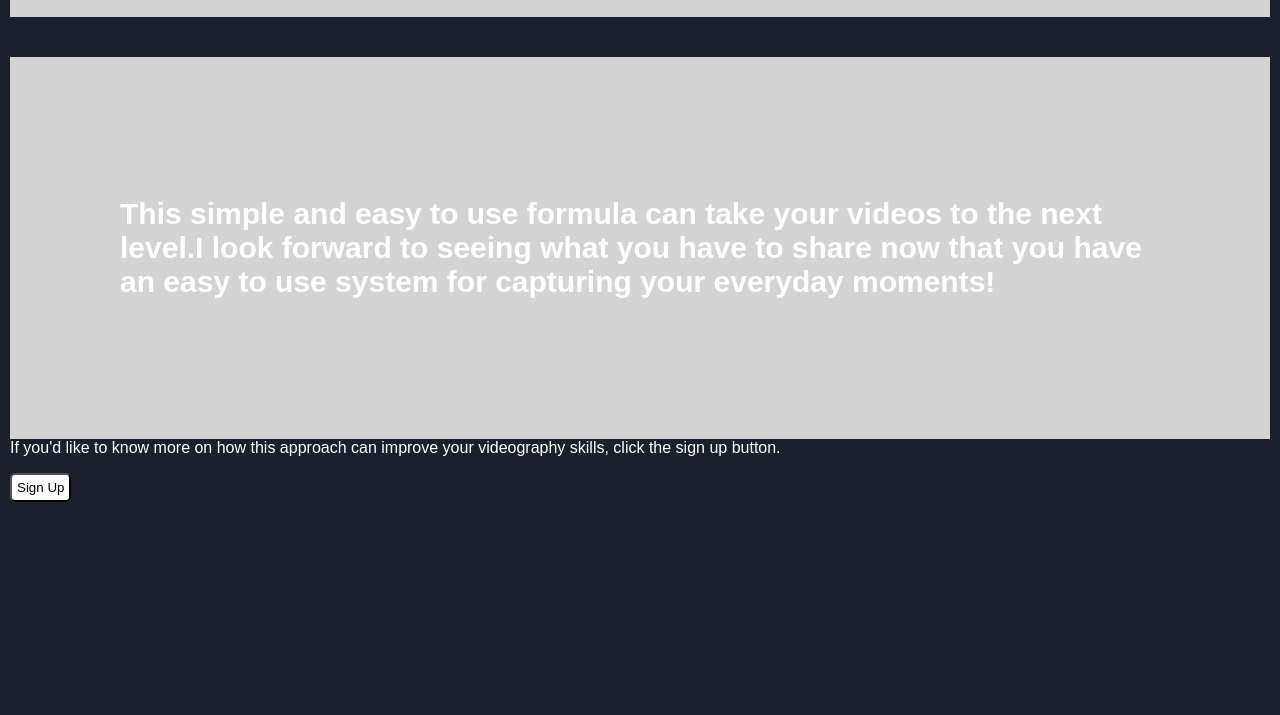
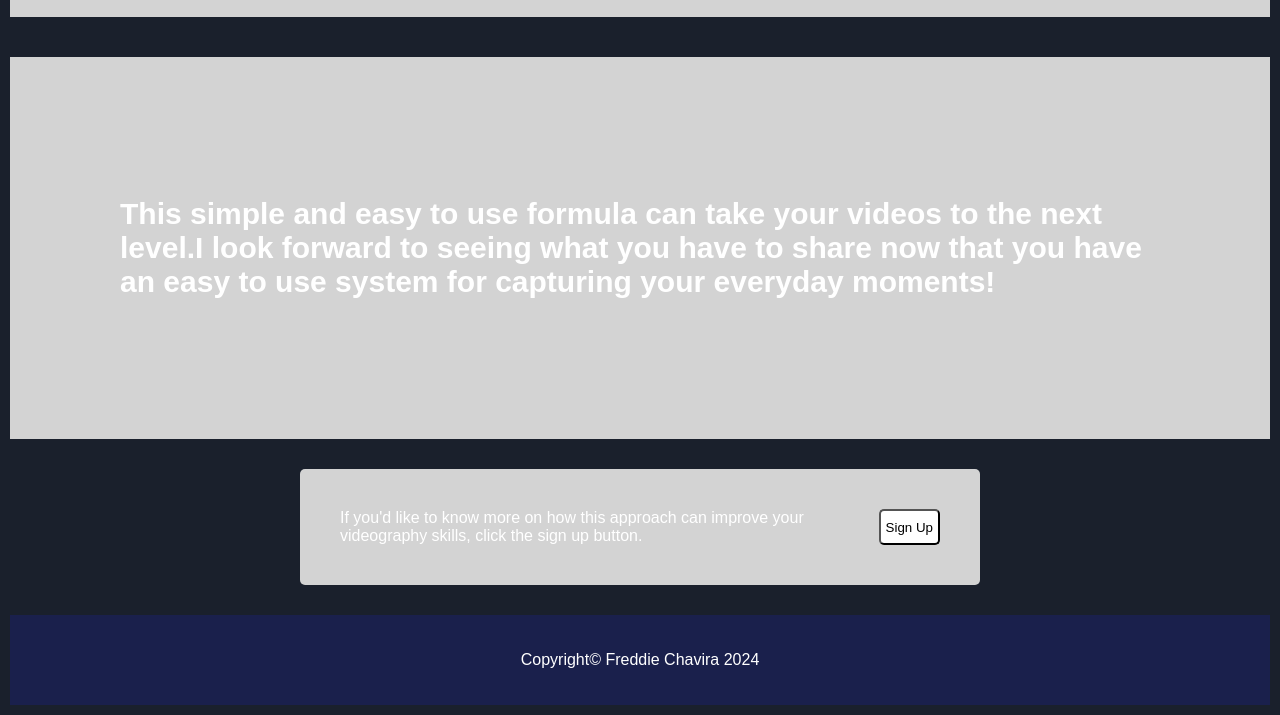
Before and after one commit to Unyielding-Zookeeper/Landing-Page, a plain HTML site: page index.html in a window 1280 px wide. Shown: the part 824-1539 px from the top of the page. Before the commit the page ends 1336 px from the top, so only its background shows below. Drawn offline with Linux system fonts and the light colour scheme.

Commit message:
third-push

```diff
--- a/index.html
+++ b/index.html
@@ -43,7 +43,14 @@
     <div class="quote">
     <p>This simple and easy to use formula can take your videos to the next level.I look forward to seeing what you have to share now that you have an easy to use system for capturing your everyday moments!
     </div>
+    <div class="sign-up">
+        <div class="text">
     If you'd like to know more on how this approach can improve your videography skills, click the sign up button. </p>
+        </div>
     <button type="button">Sign Up</button>
+    </div>
+    <footer>
+        <p>Copyright© Freddie Chavira 2024</p>
+    </footer>
 </body>
 </html>
--- a/styles.css
+++ b/styles.css
@@ -60,3 +60,22 @@ button {
     font-weight: 900;
     font-size: 30px;
 }
+.sign-up {
+    display: flex;
+    margin-top: 30px;
+    background-color: lightgray;
+    padding: 40px;
+    width: 600px;
+    border-radius: 5px;
+    margin: 30px auto;
+    justify-content: space-between;
+}
+.text {
+    display: flex;
+    flex-basis: 80%;
+}
+footer {
+    background-color: #1A204C;
+    padding: 20px;
+    text-align: center;
+}
```
